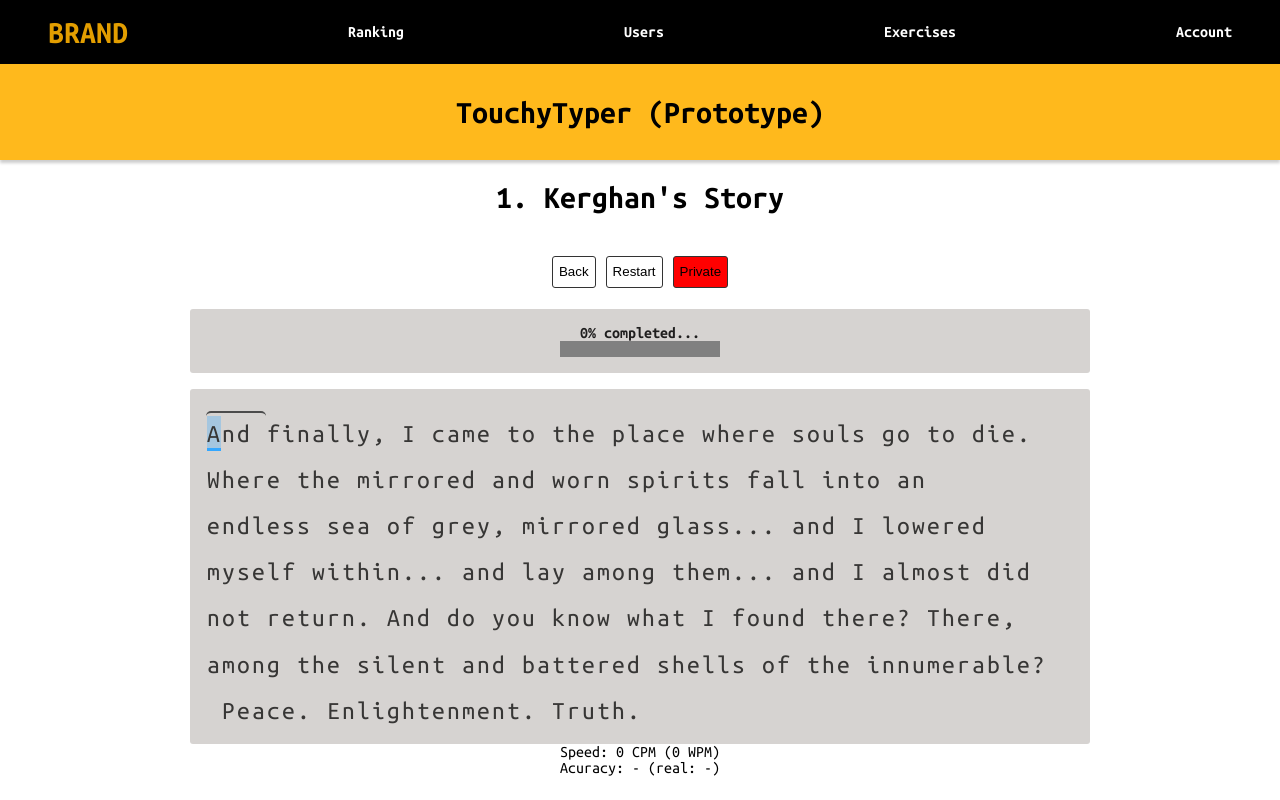
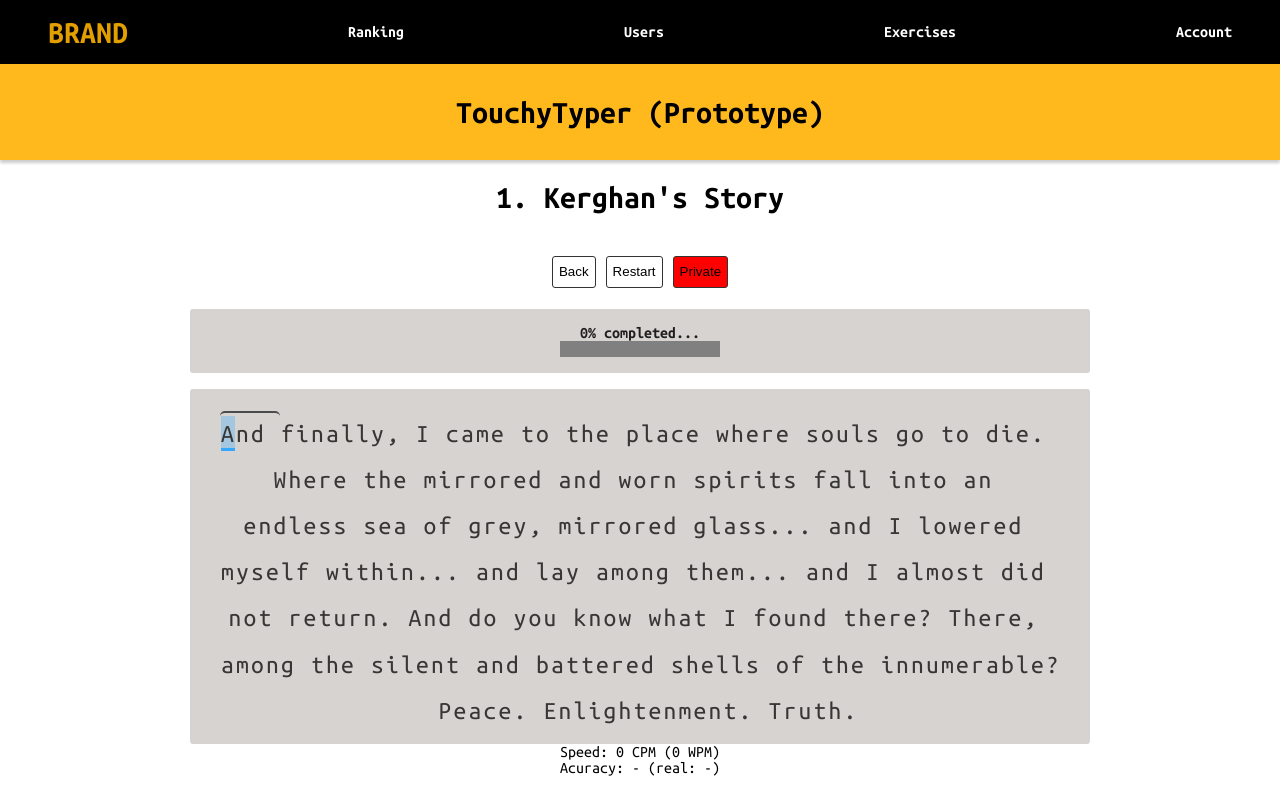
Before and after one commit to wdudek82/touchtyper-fronend-react, a React (Create React App) app: page /exercise/1 in a window 1280 px wide. Built offline with nearby package versions, Linux system fonts and the light colour scheme.

Commit message:
Lines inside text-container are now centered

```diff
--- a/src/components/TypingExercise/LineSpan/LineSpan.js
+++ b/src/components/TypingExercise/LineSpan/LineSpan.js
@@ -5,7 +5,7 @@ import './LineSpan.css';
 class LineSpan extends Component {
   shouldComponentUpdate(nextProps, nextState, nextContext) {
     let shouldUpdate = true; // TODO: Fix this!
-    const { line, startIndex, typedText } = this.props;
+    const { line, startIndex } = this.props;
     const typedTextLine = this.props.typedText.substr(startIndex, line.length);
     const newTypedTextLine = nextProps.typedText.substr(
       startIndex,
--- a/src/components/TypingExercise/TypingExercise.css
+++ b/src/components/TypingExercise/TypingExercise.css
@@ -1,6 +1,6 @@
 .text-container {
   display: flex;
-  justify-content: flex-start;
+  justify-content: center;
   flex-wrap: wrap;
   background: rgb(214, 211, 209);
   width: 900px;
```
